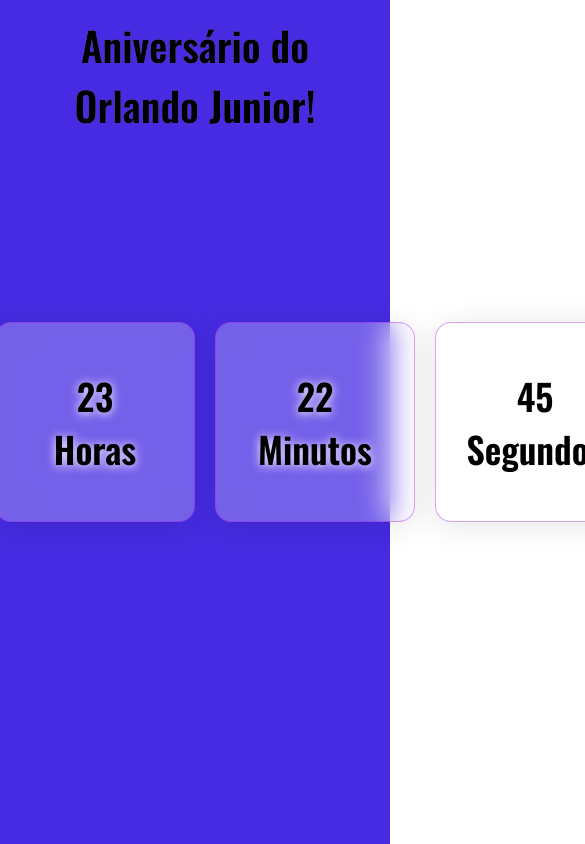
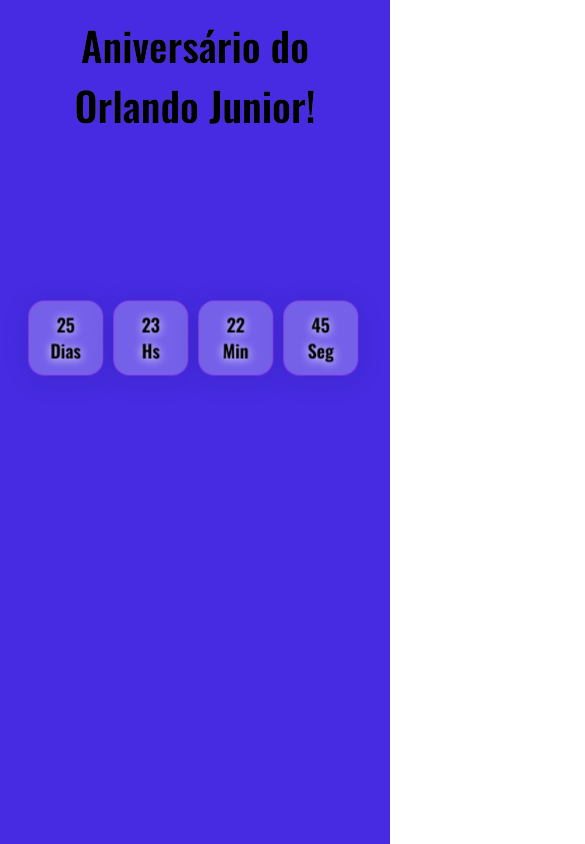
Before and after one commit to orlandopdj/cronossario, a plain HTML site: page index.html in a window 390 px wide. Shown: the top 844 px of the page, 585 px wide, since content can reach past the window. Drawn offline with nearby package versions, Linux system fonts and the light colour scheme.

Commit message:
ajustes responsividade

```diff
--- a/app.js
+++ b/app.js
@@ -3,14 +3,31 @@ const horasText = document.querySelector('.horas')
 const minutosText = document.querySelector('.minutos')
 const segundosText = document.querySelector('.segundos')
 
+const diasResponsive = document.querySelector('.d')
+const horasResponsive = document.querySelector('.h')
+const minutosResponsive = document.querySelector('.m')
+const segundosResponsive = document.querySelector('.s')
+
 
 function render(dias, horas, minutos, segundos) {
-    diasText.innerHTML = dias
-    horasText.innerHTML = horas
-    minutosText.innerHTML = minutos
-    segundosText.innerHTML = segundos
+    diasText.innerHTML = dias < 9 ? '0' + dias : dias
+    horasText.innerHTML = horas < 9 ? '0' + horas : horas
+    minutosText.innerHTML = minutos < 9 ? '0' + minutos : minutos
+    segundosText.innerHTML = segundos < 9 ? '0' + segundos : segundos
+
 }
 
+const renderResponsive = () => {
+    const largura = window.innerWidth < 600
+    if (largura) {
+        diasResponsive.innerHTML = 'Dias'
+        horasResponsive.innerHTML = 'Hs'
+        minutosResponsive.innerHTML = 'Min'
+        segundosResponsive.innerHTML = 'Seg'
+    }
+}
+
+renderResponsive()
 
 const regressivo = () => {
     const dateNow = new Date()
--- a/index.html
+++ b/index.html
@@ -16,19 +16,19 @@
                 <div class="ativado"></div>
                 <div class="card desativado">
                     <p class="dias">00</p>
-                    <p>Dias</p>
+                    <p class="d">Dias</p>
                 </div>
                 <div class="card">
                     <p class="horas">14</p>
-                    <p>Horas</p>
+                    <p class="h">Horas</p>
                 </div>
                 <div class="card">
                     <p class="minutos">36</p>
-                    <p>Minutos</p>
+                    <p class="m">Minutos</p>
                 </div>
                 <div class="card">
                     <p class="segundos">00</p>
-                    <p>Segundos</p>
+                    <p class="s">Segundos</p>
                 </div>
             </section>
         </main>
--- a/style.css
+++ b/style.css
@@ -57,3 +57,25 @@ h1 {
     left: 50%;
     transform: translate(-50%, -50%);
 }
+
+@media (max-width:600px) {
+    .card {
+        width: 75px;
+        height: 75px;
+    }
+
+    p {
+        font-size: 18px;
+    }
+
+    .crono {
+        position: absolute;
+        gap: 10px;
+        justify-content: center;
+        align-items: center;
+        top: 40%;
+        left: 50%;
+        transform: translate(-52%, -50%);
+
+    }
+}
```
